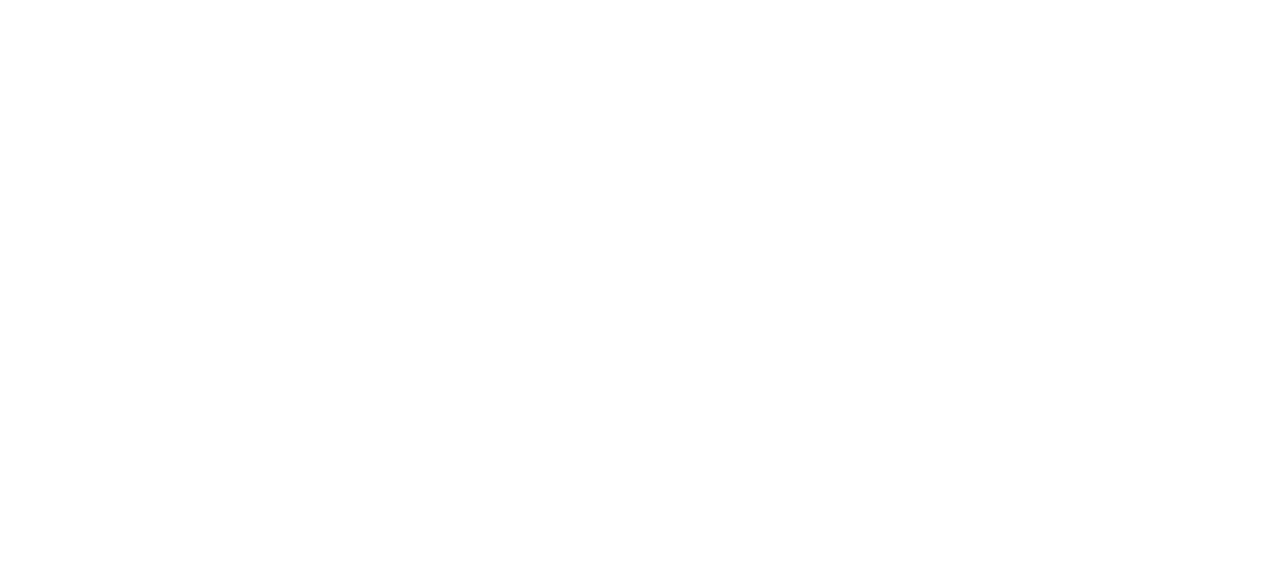
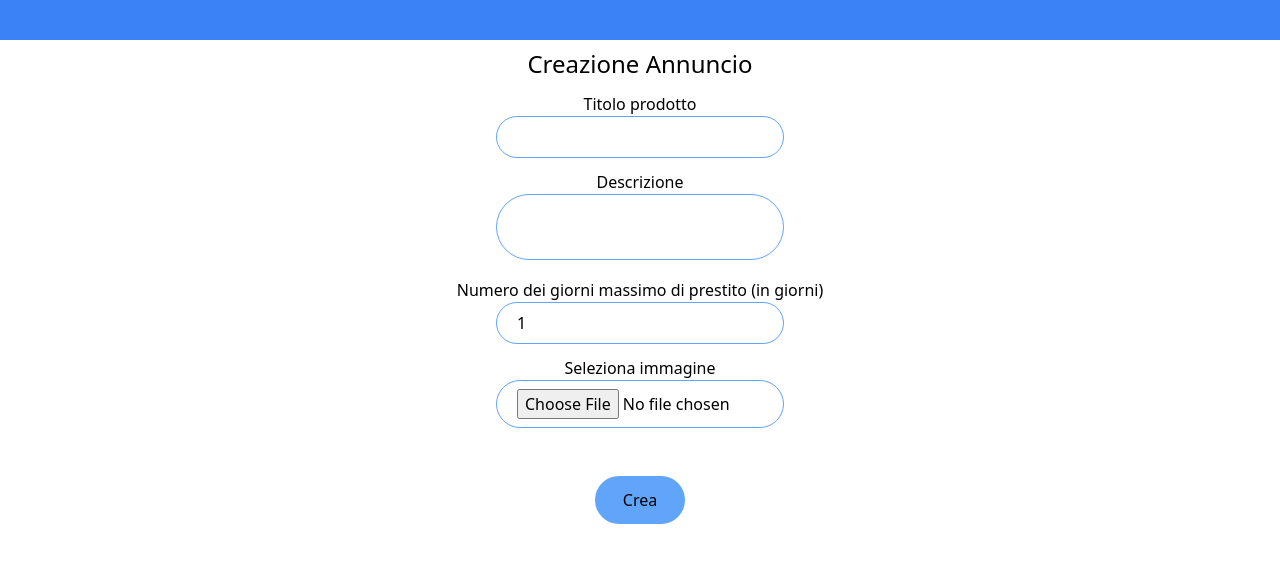
Before and after one commit to Bonis98/PRESTALOck, a Nuxt app in the folder frontend/: page /createProduct in a window 1280 px wide. Before the commit this address had no page. Shown: the top 562 px of the page. Built offline with nearby package versions, Linux system fonts and the light colour scheme.

Commit message:
frontend: add new product page

```diff
--- /dev/null
+++ b/frontend/components/TextArea.vue
@@ -0,0 +1,16 @@
+<template>
+    <textarea class="w-72 border border-blue-400 rounded-full px-5 py-2"
+    :value="value"
+    @input="$emit('input', $event.target.value)"
+    style="resize: none">
+
+    </textarea>
+
+</template>
+<script>
+export default {
+  props: {
+    value: String
+  }
+}
+</script>
--- /dev/null
+++ b/frontend/pages/createProduct.vue
@@ -0,0 +1,83 @@
+<template>
+    <div>
+        <Loader v-show="loading" />
+        <TopBar />
+        <div class="text-center w-11/12 m-auto mb-6 justify-around gap-24 pt-12">
+            <div class="mb-3 text-2xl"> Creazione Annuncio </div>
+            <div class="mt-3"> Titolo prodotto </div>
+            <div>
+                <Input v-model="title" />
+            </div>
+            <div class="mt-3"> Descrizione </div>
+            <div>
+                <TextArea v-model="description" />
+            </div>
+            <div class="mt-3"> Numero dei giorni massimo di prestito (in giorni) </div>
+            <div>
+                <Input v-model="maxLoanDays" type="number" min="1" />
+            </div>
+            <div class="mt-3"> Seleziona immagine </div>
+            <div>
+                <Input v-model="image" type="file" />
+            </div>
+            <div class="mt-12">
+                <Button text="Crea" @click="create()" />
+            </div>
+        </div>
+    </div>
+</template>
+
+<script>
+import { allowedNodeEnvironmentFlags } from 'process';
+import Button from '~/components/Button.vue'
+
+
+export default {
+    data() {
+        return {
+            loading: false,
+            title: "",
+            description: "",
+            maxLoanDays: "1",
+            image: ""
+        };
+    },
+    watch: {
+        maxLoanDays(newValue){ debugger
+            if(isNaN(newValue) && parseInt(newValue) <= 0){
+                this.maxLoanDays = 1
+            }
+        }
+    },
+    methods: {
+        async create() {
+            this.loading = true
+
+            if (this.image.split(".").pop() == 'jpg'){
+                if (this.title == '' || this.description == '' || this.maxLoanDays <= 0 || this.image == '') {
+                    alert('Inserire correttamente le informazioni')
+                    this.loading = false
+                    return
+                }
+            }else{
+                alert("Formato immagine non supportato")
+                this.loading = false
+                return
+            }
+
+            //make the request
+            await new Promise((resolve => setTimeout(resolve, 1000)))
+            var respond = true;
+            if (respond) {
+                this.loading = false;
+                // send imagee
+                alert('Prodotto Creato')
+            }
+        }
+    },
+    created() {
+    },
+    mounted() {
+    }
+}
+</script>
```
